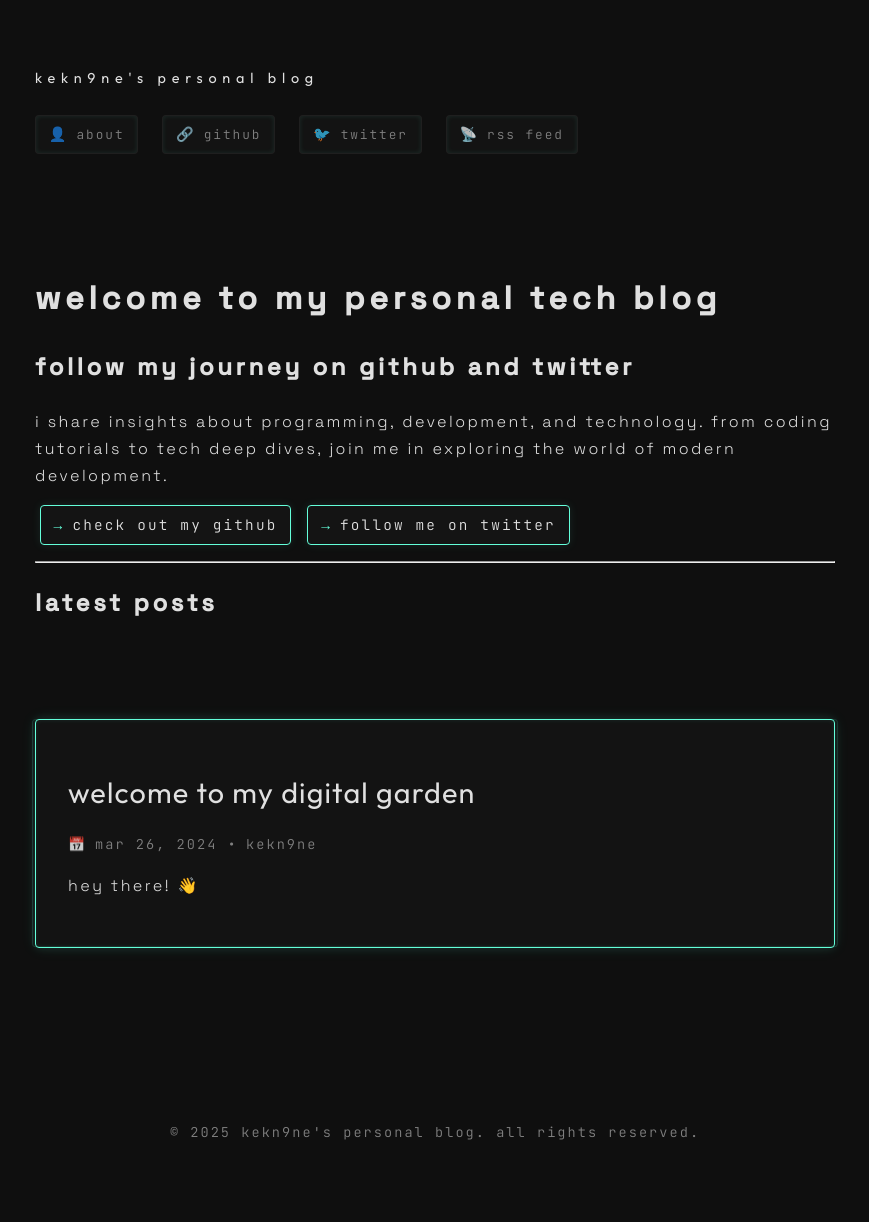
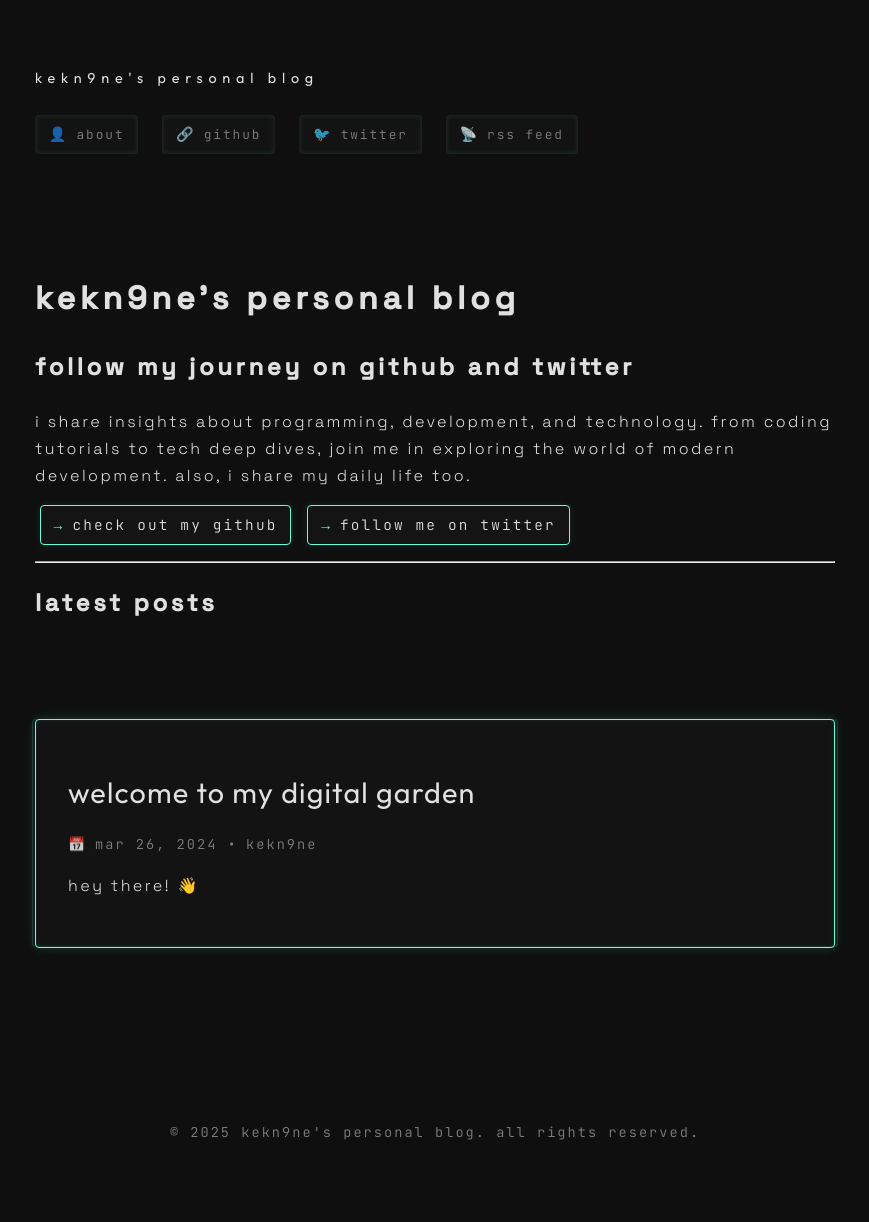
Before and after one commit to kekn9ne/blog, a Jekyll site: the page built from index.markdown, in a window 1280 px wide. Shown: the whole page, without its empty margins (205-1074 px from the left). Built offline with Jekyll 4.4.1, drawn with Linux system fonts in a browser that asks for light colours.

Commit message:
Update index.markdown

```diff
--- a/index.markdown
+++ b/index.markdown
@@ -3,15 +3,15 @@
 # To modify the layout, see https://jekyllrb.com/docs/themes/#overriding-theme-defaults
 
 layout: home
-title: "Tech Blog | Programming & Development"
+title: "Personal Blog | Tech & Daily Life"
 description: "A personal tech blog sharing insights about programming, development, and technology. Follow my journey through GitHub projects and tech discussions."
 ---
 
-# Welcome to My Personal Tech Blog
+# Kekn9ne's Personal Blog
 
 ## Follow my journey on GitHub and Twitter
 
-I share insights about programming, development, and technology. From coding tutorials to tech deep dives, join me in exploring the world of modern development.
+I share insights about programming, development, and technology. From coding tutorials to tech deep dives, join me in exploring the world of modern development. Also, I share my daily life too.
 
 [Check out my GitHub](https://github.com/{{ site.github_username }}) [Follow me on Twitter](https://twitter.com/{{ site.twitter_username }})
 
```
